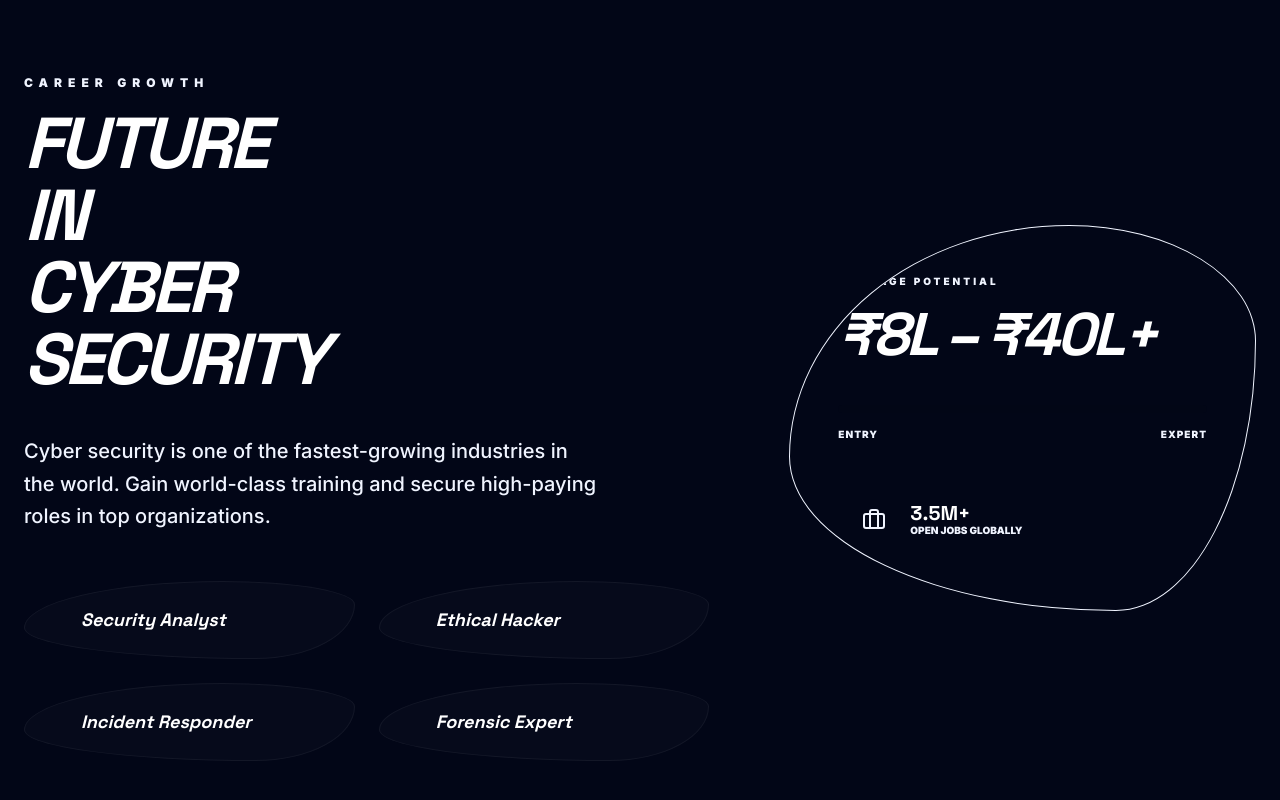
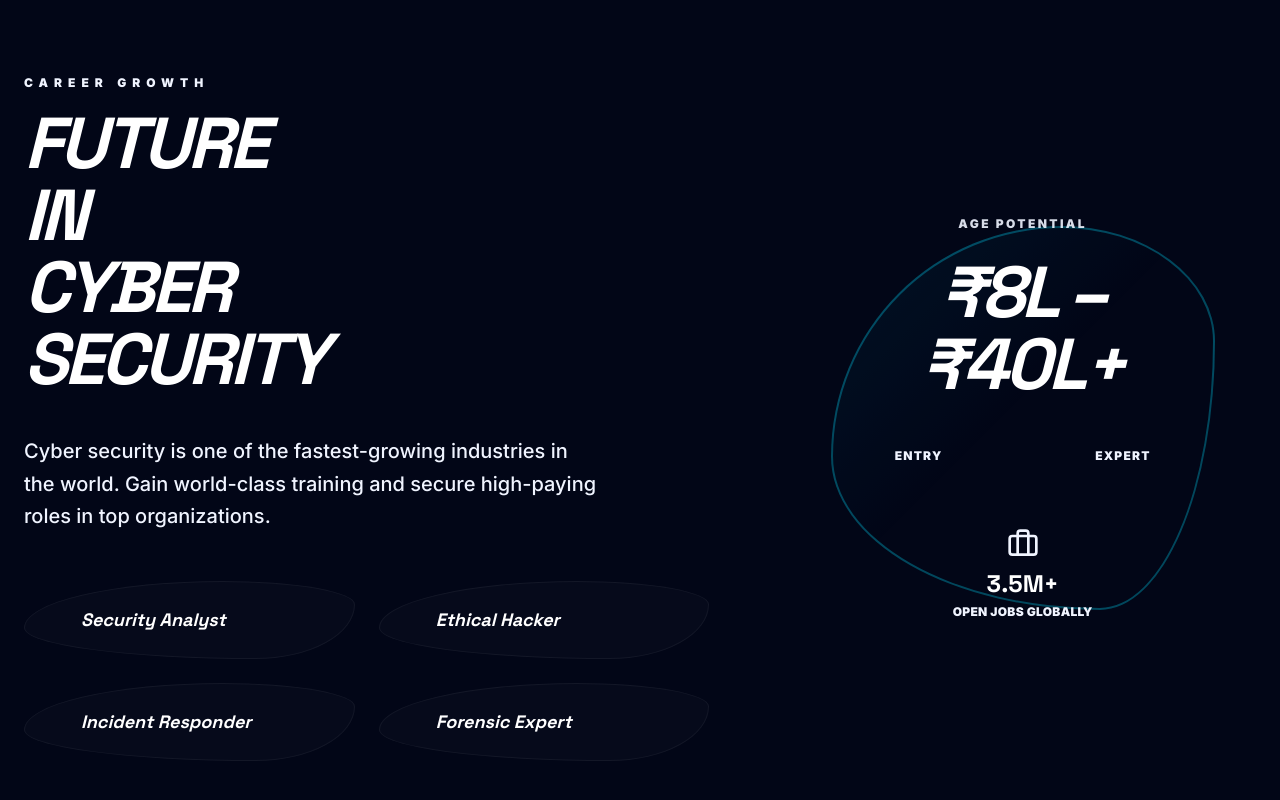
Before and after one commit to sudhanshu0691/cybesecurity_awareness, a React (Vite) app: page / in a window 1280 px wide. Shown: the part 7265-8065 px from the top of the page. Built offline with nearby package versions, Linux system fonts and the light colour scheme.

Commit message:
Improve CareerSection design - match salary potential visualization

```diff
--- a/src/components/CareerSection.tsx
+++ b/src/components/CareerSection.tsx
@@ -53,38 +53,39 @@ export default function CareerSection() {
           </div>
 
           {/* Right Visual Stats */}
-          <div className="lg:col-span-5">
+          <div className="lg:col-span-5 flex items-center justify-center">
             <motion.div
               initial={{ opacity: 0, scale: 0.9 }}
               whileInView={{ opacity: 1, scale: 1 }}
               viewport={{ once: true }}
-              className="p-12 organic-blob bg-gradient-to-br from-govt-gold/20 to-transparent border border-govt-gold/10 relative overflow-hidden group"
+              className="relative w-full max-w-sm aspect-square"
             >
-              <div className="relative z-10">
-                 <span className="text-[10px] font-black text-govt-gold uppercase tracking-[0.3em] mb-4 block">Package Potential</span>
-                 <h4 className="text-5xl md:text-6xl font-display font-black text-white mb-10 tracking-tighter italic">₹8L – ₹40L+</h4>
+              {/* Animated Blob Background */}
+              <div className="absolute inset-0 organic-blob bg-gradient-to-br from-cyan-500/10 via-transparent to-transparent border-2 border-cyan-400/40 opacity-80" />
 
-                 <div className="space-y-4 mb-10">
-                    <div className="h-2 w-full bg-cyber-black/50 rounded-full overflow-hidden">
-                       <motion.div
-                          initial={{ width: 0 }}
-                          whileInView={{ width: '85%' }}
-                          viewport={{ once: true }}
-                          transition={{ duration: 1.5 }}
-                          className="h-full bg-govt-gold cyber-line-glow"
-                       />
+              <div className="relative z-10 h-full flex flex-col items-center justify-center p-12 text-center">
+                 <span className="text-xs font-black text-cyber-muted uppercase tracking-[0.2em] mb-6 block opacity-90">Age Potential</span>
+
+                 <h4 className="text-6xl md:text-7xl font-display font-black text-white mb-12 tracking-tighter italic leading-none">
+                    ₹8L – ₹40L+
+                 </h4>
+
+                 {/* Entry to Expert Scale */}
+                 <div className="flex justify-between w-full px-4 mb-16">
+                    <div className="text-left">
+                       <p className="text-xs font-black uppercase text-cyber-muted tracking-widest">ENTRY</p>
                     </div>
-                    <div className="flex justify-between text-[10px] font-black uppercase text-cyber-muted tracking-widest leading-none">
-                       <span>Entry</span>
-                       <span>Expert</span>
+                    <div className="text-right">
+                       <p className="text-xs font-black uppercase text-cyber-muted tracking-widest">EXPERT</p>
                     </div>
                  </div>
 
-                 <div className="flex items-center gap-6 p-6 glass-morph organic-blob">
-                    <Briefcase className="text-govt-gold" size={24} />
+                 {/* Open Jobs Stat */}
+                 <div className="flex flex-col items-center gap-3">
+                    <Briefcase className="text-govt-gold" size={32} />
                     <div>
-                       <p className="text-xl font-display font-black text-white leading-none">3.5M+</p>
-                       <p className="text-[10px] font-black text-cyber-muted uppercase">Open Jobs Globally</p>
+                       <p className="text-2xl font-display font-black text-white leading-none">3.5M+</p>
+                       <p className="text-xs font-black text-cyber-muted uppercase tracking-wide mt-2">Open Jobs Globally</p>
                     </div>
                  </div>
               </div>
```
